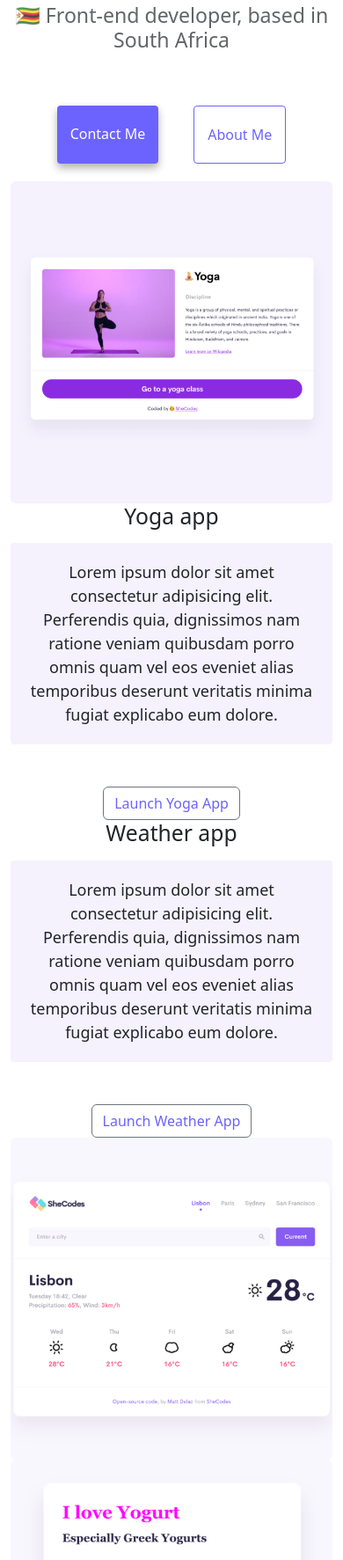
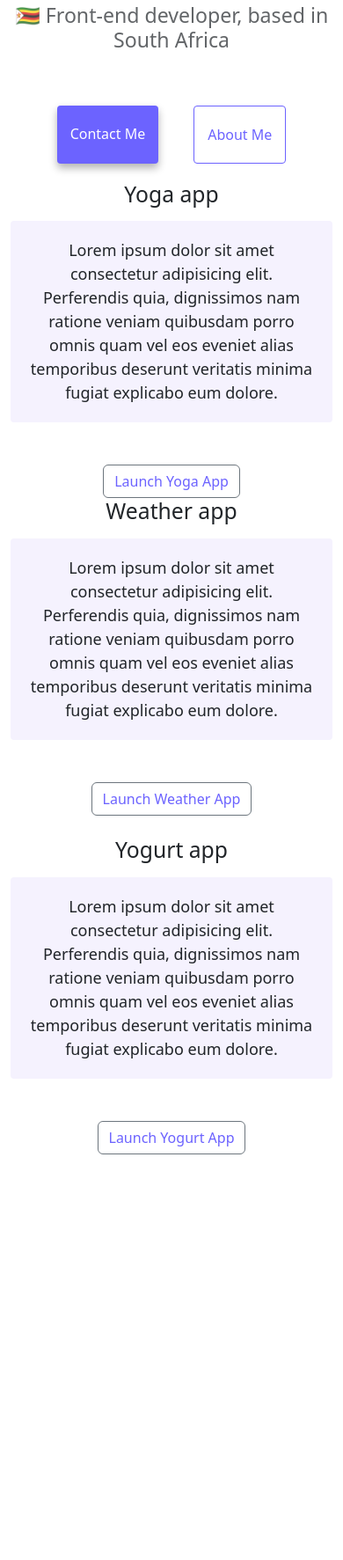
Before and after one commit to Tustirai/portfolio-homework, a website: page index.html in a window 390 px wide. Shown: the part 171-1944 px from the top of the page at 88% size. After the commit the page ends 1483 px from the top, so only its background shows below. Drawn offline with nearby package versions, Linux system fonts and the light colour scheme.

Commit message:
improve responsiveness

```diff
--- a/index.html
+++ b/index.html
@@ -60,7 +60,7 @@
     <div class="container">
       <div class="row">
         <div class="col-md-6 bg-white">
-          <img src="images/yoga.png" class="img-fluid rounded" alt="yoga app image" title="yoga app image" />
+          <img src="images/yoga.png" class="img-fluid rounded d-none d-sm-block" alt="yoga app image" title="yoga app image" />
         </div>
         <div class="col-md-6 bg-white">
           <h2 class="mb-3">Yoga app</h2>
@@ -93,11 +93,11 @@
           </div>
         </div>
         <div class="col-md-6 bg-white">
-          <img src="images/weather.png" class="img-fluid rounded" alt=" Weather App image"  title=" Weather App image"/>
+          <img src="images/weather.png" class="img-fluid rounded d-none d-sm-block" alt=" Weather App image"  title=" Weather App image"/>
         </div>
         <br />
         <div class="col-md-6 bg-white">
-          <img src="images/yogurt.png" class="img-fluid rounded" alt="yogurt app image" title="Yogurt app image"  />
+          <img src="images/yogurt.png" class="img-fluid rounded d-none d-sm-block" alt="yogurt app image" title="Yogurt app image"  />
         </div>
         <div class="col-md-6 bg-white">
           <h2 class="mb-3">Yogurt app</h2>
```
